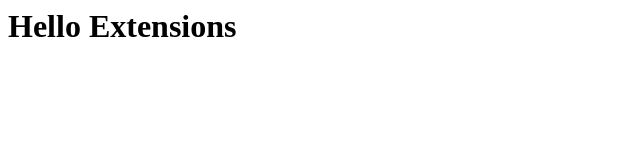
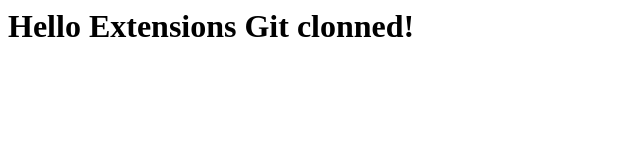
Before and after one commit to jhonatanparada499/Turbofiller, a browser extension: page index.html in a window 1280 px wide. Shown: the whole page, without its empty margins (0-640 px from the left). Drawn offline with Linux system fonts and the light colour scheme.

Commit message:
Testing cloning

```diff
--- a/index.html
+++ b/index.html
@@ -1,5 +1,5 @@
 <html>
   <body>
-    <h1>Hello Extensions</h1>
+    <h1>Hello Extensions Git clonned!</h1>
   </body>
 </html>
```
